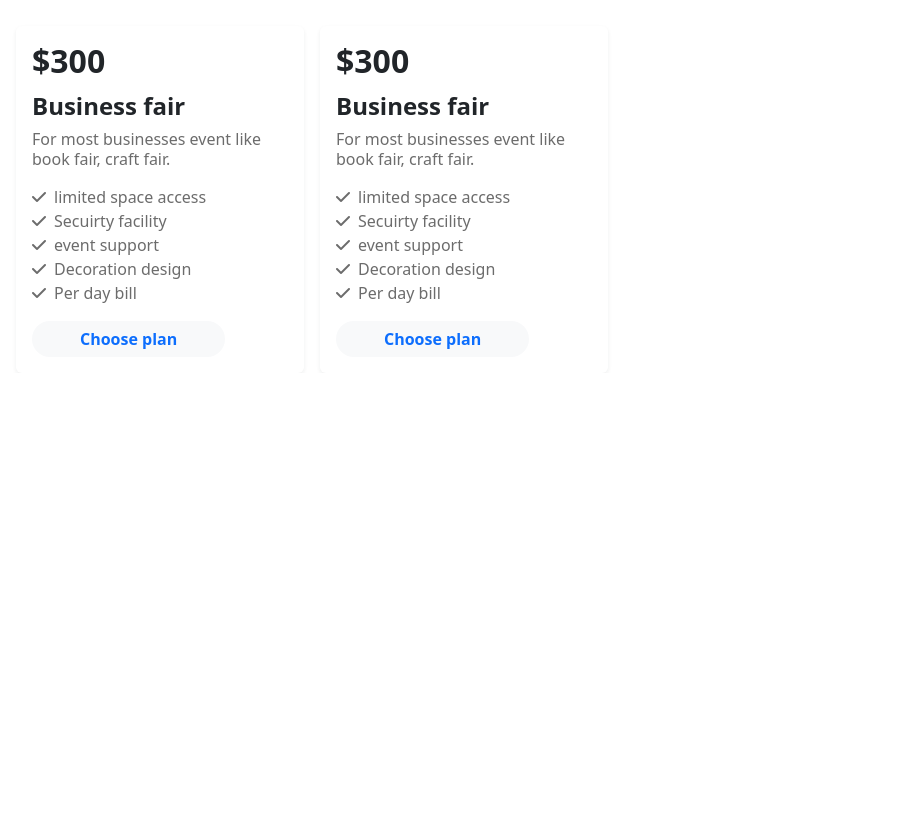
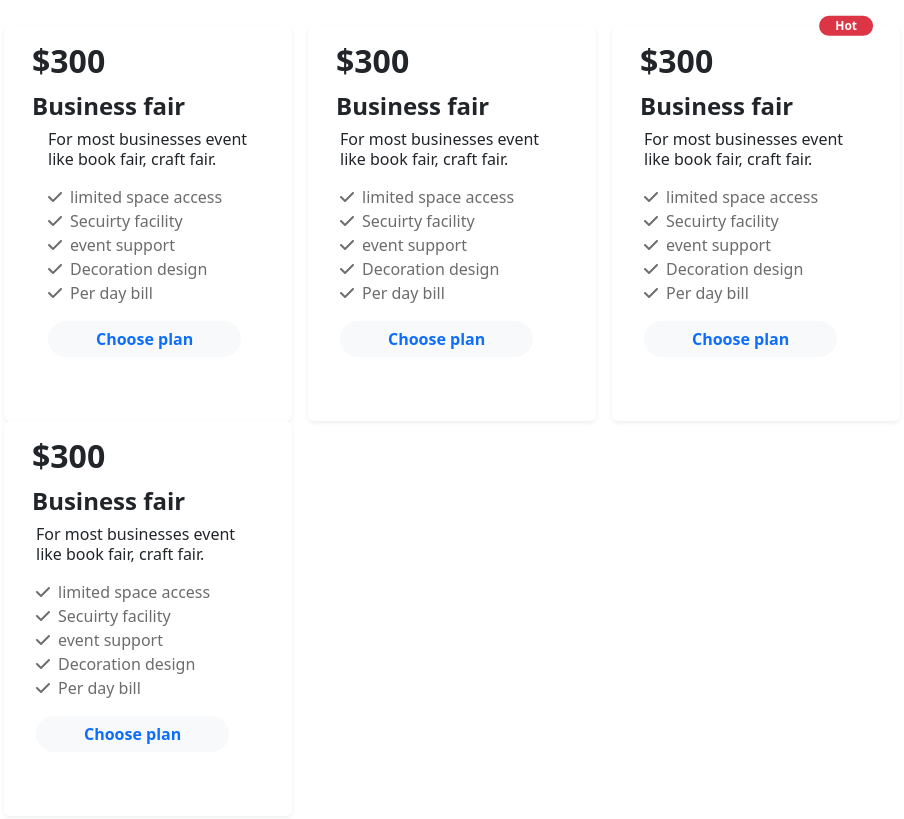
Before and after one commit to Sohel0Raza/m3-bootstrap-practice, a plain HTML site: page index.html in a window 1280 px wide. Shown: the part 1260-2079 px from the top of the page, without its empty margins (66-970 px from the left). Before the commit the page ends 1633 px from the top, so only its background shows below. Drawn offline with Linux system fonts and the light colour scheme.

Commit message:
complate

```diff
--- a/css/style.css
+++ b/css/style.css
@@ -1,19 +1,35 @@
-.banner-img-1{
+.banner-img-1 {
     background-image: linear-gradient(180deg, rgba(0, 0, 0, 0.55) 21.92%, rgba(0, 0, 0, 0.418) 160.04%, rgba(0, 0, 0, 0.121) 160.06%), url(../images/banner.png);
     opacity: .8;
     width: 100%;
     height: 584px;
 }
-.banner-img-2{
+
+.banner-img-2 {
     background-image: linear-gradient(180deg, rgba(0, 0, 0, 0.55) 21.92%, rgba(0, 0, 0, 0.418) 160.04%, rgba(0, 0, 0, 0.121) 160.06%), url(../images/banner\ \(1\).png);
     width: 100%;
     height: 584px;
 }
-.banner-img-3{
+
+.banner-img-3 {
     background-image: linear-gradient(180deg, rgba(0, 0, 0, 0.55) 21.92%, rgba(0, 0, 0, 0.418) 160.04%, rgba(0, 0, 0, 0.121) 160.06%), url(../images/banner\ 22.png);
     height: 584px;
 }
 
-ul{
+ul {
     list-style: none;
 }
+.hot{
+    transition: 1s ease-in;
+}
+.hot:hover {
+    background-color: #4779d6;
+    border-radius: 10px;
+    box-shadow:4px 1px 50px 4px #4779d6;
+    z-index: 20;
+}
+
+.hot:hover p, .hot:hover h2,.hot:hover h4{
+    color: white;
+    /* justify-content: space-between; */
+}
--- a/index.html
+++ b/index.html
@@ -100,6 +100,7 @@
       </div>
     </section>
   </header>
+
   <main>
     <section class="container">
       <div class="row d-flex my-5 align-items-center">
@@ -115,16 +116,16 @@
         </div>
       </div>
     </section>
-
+ <!-- Package -->
     <section class="container">
       <h3 class="fw-bold text-praimary text-center my-5 py-5">Our Package</h3>
-      <div class="d-flex">
-        <div class="card border-0 shadow-sm me-3" style="width: 18rem;">
-          <div class="card-body">
+      <div class="row row-cols-1 row-cols-md-2">
+        <div class="col card-container card border-0 shadow-sm me-3 pb-5" style="width: 18rem;">
+          <div class="hot card-body">
             <h2 class="card-title fw-bold text-praimary mb-3">$300</h2>
             <h4 class="card-subtitle mb-2 fw-bold text-praimary">Business fair</h4>
-            <p class="card-text text-success lh-sm">For most businesses event like book fair, craft fair.</p>
-            <div class="text-success">
+            <p class="card-text lh-sm ps-3 pe-3">For most businesses event like book fair, craft fair.</p>
+            <div class="text-success ps-3 pe-3">
               <p class="mb-0"><i class="fa-solid fa-check pe-2 text-parimary"></i>limited space access</p>
               <p class="mb-0"><i class="fa-solid fa-check pe-2 text-parimary "></i>Secuirty facility</p>
               <p class="mb-0"><i class="fa-solid fa-check pe-2 text-parimary "></i>event support</p>
@@ -135,12 +136,48 @@
             </div>
           </div>
         </div>
-        <div class="card border-0 shadow-sm me-3" style="width: 18rem;">
-          <div class="card-body">
+        <div class="col card-container card border-0 shadow-sm me-3 pb-5" style="width: 18rem;">
+          <div class="hot card-body">
             <h2 class="card-title fw-bold text-praimary mb-3">$300</h2>
             <h4 class="card-subtitle mb-2 fw-bold text-praimary">Business fair</h4>
-            <p class="card-text text-success lh-sm">For most businesses event like book fair, craft fair.</p>
-            <div class="text-success">
+            <p class="card-text lh-sm ps-1 pe-3">For most businesses event like book fair, craft fair.</p>
+            <div class="text-success ps-1 pe-3">
+              <p class="mb-0"><i class="fa-solid fa-check pe-2 text-parimary"></i>limited space access</p>
+              <p class="mb-0"><i class="fa-solid fa-check pe-2 text-parimary "></i>Secuirty facility</p>
+              <p class="mb-0"><i class="fa-solid fa-check pe-2 text-parimary "></i>event support</p>
+              <p class="mb-0"><i class="fa-solid fa-check pe-2 text-parimary "></i>Decoration design</p>
+              <p><i class="fa-solid fa-check pe-2 text-parimary "></i>Per day bill</p>
+              <button class="btn btn-outline-primary rounded-pill fw-semibold bg-light border-0 px-5">Choose
+                plan</button>
+            </div>
+          </div>
+        </div>
+        <div class="col card-container card border-0 shadow-sm me-3 pb-5" style="width: 18rem;">
+          <div class="hot card-body">
+            <div class="position-absolute top-0 end-0 translate-middle badge rounded-pill bg-danger px-3">
+              Hot
+              <span class="visually-hidden">unread messages</span>
+            </div>
+            <h2 class="card-title fw-bold text-praimary mb-3">$300</h2>
+            <h4 class="card-subtitle mb-2 fw-bold text-praimary">Business fair</h4>
+            <p class="card-text lh-sm ps-1 pe-3">For most businesses event like book fair, craft fair.</p>
+            <div class="text-success ps-1 pe-3">
+              <p class="mb-0"><i class="fa-solid fa-check pe-2 text-parimary"></i>limited space access</p>
+              <p class="mb-0"><i class="fa-solid fa-check pe-2 text-parimary "></i>Secuirty facility</p>
+              <p class="mb-0"><i class="fa-solid fa-check pe-2 text-parimary "></i>event support</p>
+              <p class="mb-0"><i class="fa-solid fa-check pe-2 text-parimary "></i>Decoration design</p>
+              <p><i class="fa-solid fa-check pe-2 text-parimary "></i>Per day bill</p>
+              <button class="btn btn-outline-primary rounded-pill fw-semibold bg-light border-0 px-5">Choose
+                plan</button>
+            </div>
+          </div>
+        </div>
+        <div class="col card-container card border-0 shadow-sm me-3 pb-5" style="width: 18rem;">
+          <div class="hot card-body">
+            <h2 class="card-title fw-bold text-praimary mb-3">$300</h2>
+            <h4 class="card-subtitle mb-2 fw-bold text-praimary">Business fair</h4>
+            <p class="card-text lh-sm ps-1 pe-3">For most businesses event like book fair, craft fair.</p>
+            <div class="text-success ps-1 pe-3">
               <p class="mb-0"><i class="fa-solid fa-check pe-2 text-parimary"></i>limited space access</p>
               <p class="mb-0"><i class="fa-solid fa-check pe-2 text-parimary "></i>Secuirty facility</p>
               <p class="mb-0"><i class="fa-solid fa-check pe-2 text-parimary "></i>event support</p>
@@ -154,6 +191,18 @@
       </div>
     </section>
   </main>
+  <footer class="bg-dark mt-5">
+    <div class="d-md-flex  justify-content-between align-items-center p-5">
+      <div class="p-3">
+        <p class="text-white">&copyright 2020 bike. All rights reserved</p>
+      </div>
+      <div class="d-flex flex-column p-3">
+        <h3 class="text-white mb-2">Get the App</h3>
+        <img class="mb-2" src="./images/App Store Badge.png" alt="" srcset="">
+        <img src="./images/artwork.png" alt="" srcset="">
+      </div>
+    </div>
+  </footer>
   <!-- bs js -->
   <script src="./css/bootstrap.min.js"></script>
 </body>
```
Also changed, not shown: images/App Store Badge.png (added), images/artwork.png (added). Lines whose indentation alone changed are shown as unchanged.
